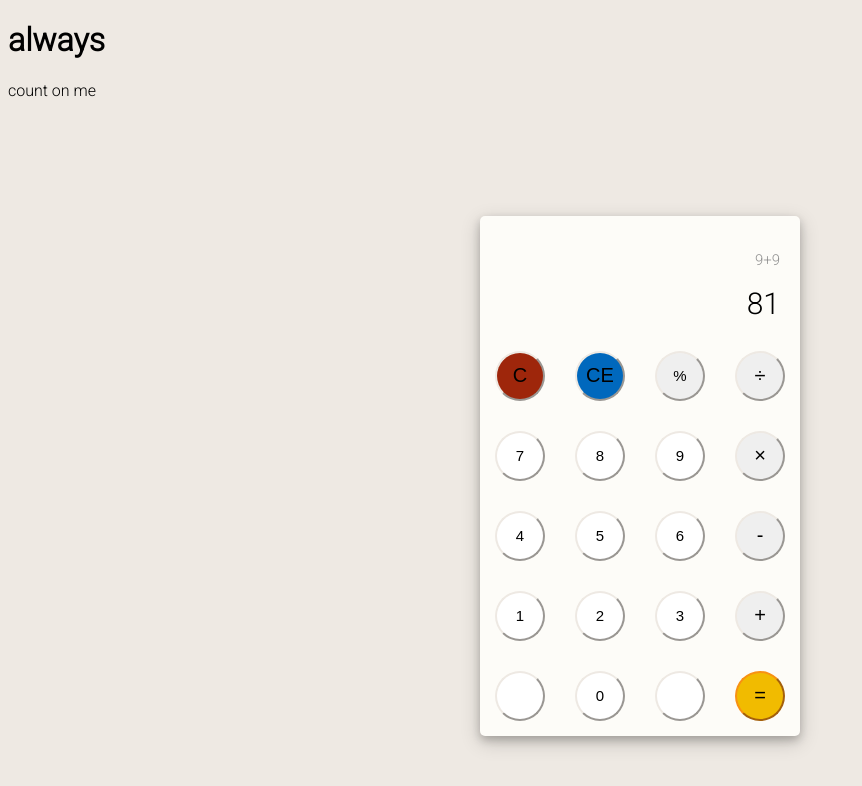
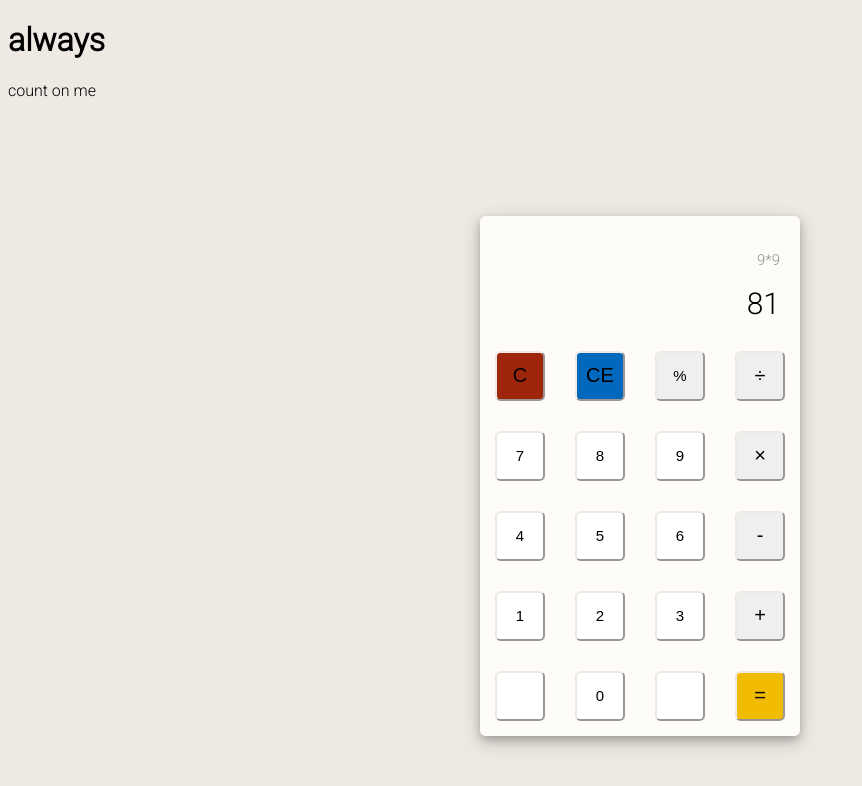
Before and after one commit to grabania/calculator, a plain HTML site: page index.html in a window 1280 px wide. Shown: the whole page, without its empty margins (0-862 px from the left). Drawn offline with Linux system fonts and the light colour scheme.

Commit message:
Style numbers, operators and empty

```diff
--- a/index.html
+++ b/index.html
@@ -16,7 +16,7 @@
         <div id="calculator">
             <div id="result">
                 <div id="history">
-                    <p id="history-value">9+9</p>
+                    <p id="history-value">9*9</p>
                 </div>
                 <div id="output">
                     <p id="output-value">81</p>
--- a/style.css
+++ b/style.css
@@ -12,7 +12,7 @@ body {
 	margin: 0 auto;
 	top: 100px;
 	position: relative;
-	border-radius: 5px;
+	border-radius: .35rem;
 	box-shadow: 0 4px 8px 0 rgba(0, 0, 0, 0.2), 0 6px 20px 0 rgba(0, 0, 0, 0.19);
 }
 
@@ -47,7 +47,7 @@ body {
 	height: 50px;
 	margin: 15px;
 	float: left;
-	border-radius: 100%;
+	border-radius: .35rem;
 	border-width: 2px;
 	border-color: #eee9e3;
 	/* font-weight: bold; */
@@ -102,5 +102,4 @@ button:nth-child(16) {
 button:nth-child(20) {
 	font-size: 20px;
 	background-color: #f1bb00;
-	border-color: #f89113;
 }
```
